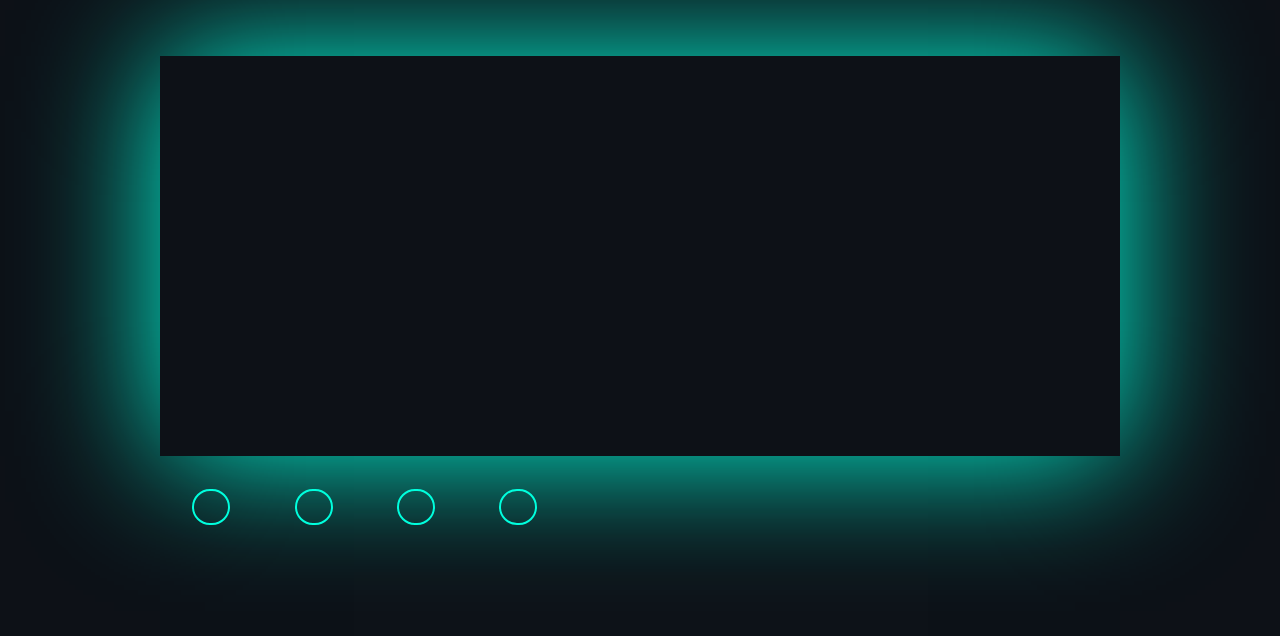
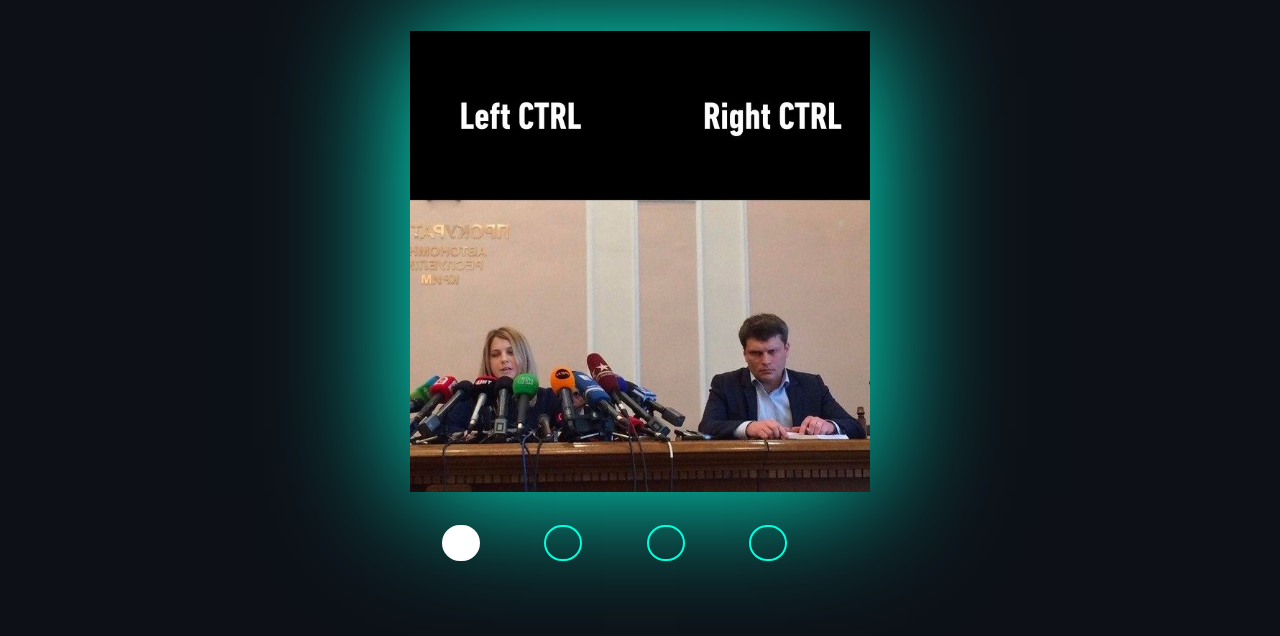
Before and after one commit to alekprogrammer/cssMemSlider, a plain HTML site: page cssMemSlider/index.html in a window 1280 px wide. Drawn offline with Linux system fonts and the light colour scheme; a web font is replaced by a local one.

Commit message:
feat: add styles and hover effects for active controls (Mon, May 16, 2022 00:09:32 AM)

```diff
--- a/cssMemSlider/index.html
+++ b/cssMemSlider/index.html
@@ -6,24 +6,27 @@
     <meta http-equiv="X-UA-Compatible" content="IE=edge">
     <meta name="viewport" content="width=device-width, initial-scale=1.0">
     <link rel="stylesheet" type="text/css" href="style.css">
+    <link rel="preconnect" href="https://fonts.googleapis.com">
+    <link rel="preconnect" href="https://fonts.gstatic.com" crossorigin>
+    <link href="https://fonts.googleapis.com/css2?family=Akshar:wght@300&display=swap" rel="stylesheet">
     <title>CSS Mem Slider</title>
 </head>
 
 <body>
     <div class="page-content">
-        <div class="slider"></div>
+        <div class="slider"><img src="2.jpg"></div>
         <div class="controls">
             <div class="control-container">
-                <div class="control"></div>
+                <div class="control-active"></div>
             </div>
             <div class="control-container">
-                <div class="control"></div>
+                <div class="control-noactive"></div>
             </div>
             <div class="control-container">
-                <div class="control"></div>
+                <div class="control-noactive"></div>
             </div>
             <div class="control-container">
-                <div class="control"></div>
+                <div class="control-noactive"></div>
             </div>
         </div>
     </div>
--- a/cssMemSlider/style.css
+++ b/cssMemSlider/style.css
@@ -5,15 +5,18 @@ body {
 .page-content {
     display: flex;
     flex-wrap: wrap;
-    width: 75vw;
+    width: 36vw;
     height: 67vh;
     margin: 0 auto;
 }
 
 .slider {
+    overflow: hidden;
+    display: flex;
+    align-items: center;
     margin-top: 5%;
-    width: 75vw;
-    height: 50vh;
+    width: 36vw;
+    height: 36vw;
     -moz-box-shadow: 0 0 10px #00ffdd;
     box-shadow: 0 0 10vw #00ffdd;
 }
@@ -30,7 +33,7 @@ body {
     height: 8vw;
 }
 
-.control {
+.control-noactive {
     border: 2px solid #00ffdd;
     border-radius: 50px;
     width: calc(16vw / 6);
@@ -38,6 +41,22 @@ body {
     transition: 0.5s;
 }
 
-.control-container:hover>.control {
+.control-container:hover>.control-noactive {
     background-color: #00ffdd;
 }
+
+.control-active {
+    border: 2px solid #ffffff;
+    border-radius: 50px;
+    background-color: #ffffff;
+    width: calc(16vw / 6);
+    height: 4vh;
+    transition: 0.5s;
+}
+
+
+/* font-family: 'Akshar', sans-serif; */
+
+img {
+    width: 36vw;
+}
```
Also changed, not shown: cssMemSlider/1.jpg (added), cssMemSlider/2.jpg (added), cssMemSlider/3.jfif (added), cssMemSlider/4.jfif (added).
